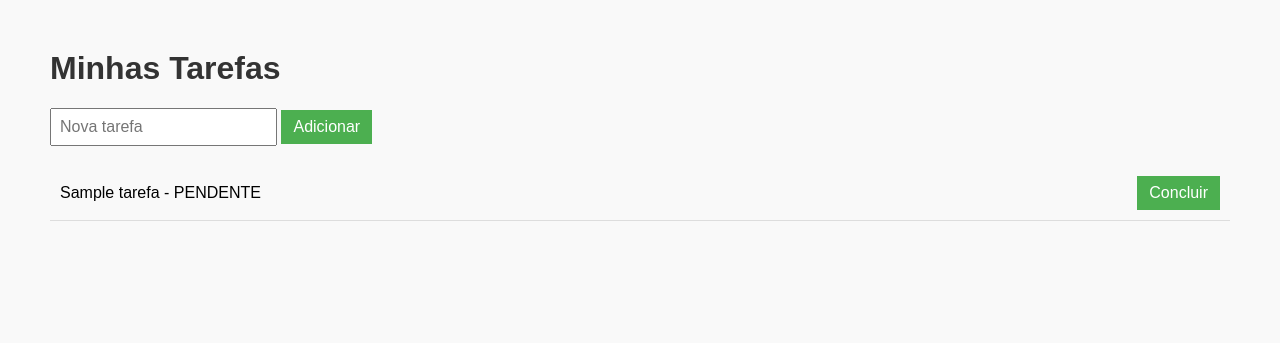
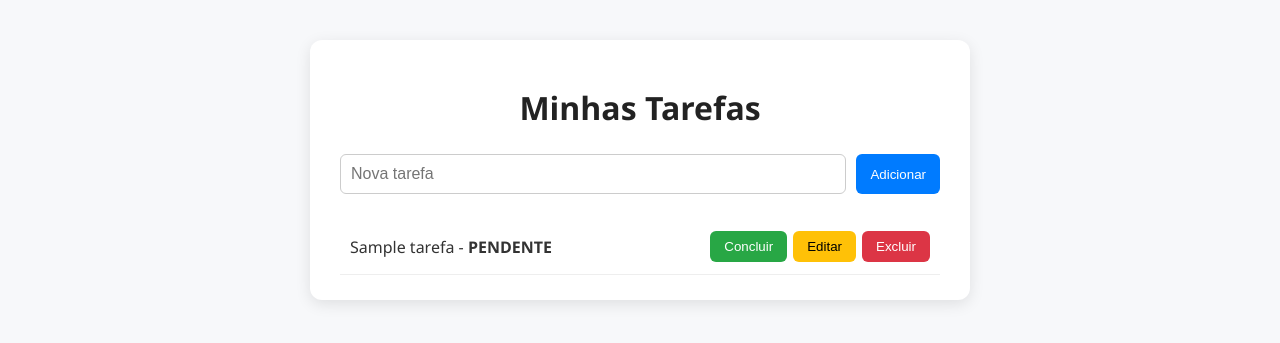
Before and after one commit to DevGabrielBrM/todo-list-projeto-software, a Flask app: page / in a window 1280 px wide. Shown: the top 343 px of the page. Run offline with Flask 3, Linux system fonts and the light colour scheme; tables that the repository leaves empty hold one stand-in row (values such as "Sample post").

Commit message:
Sprint 3

```diff
--- a/Codigo/app.py
+++ b/Codigo/app.py
@@ -1,26 +1,85 @@
-from database import get_db, close_db
-from flask import Flask, render_template, request, redirect, g, url_for
-from models import listar_tarefas, adicionar_tarefa, concluir_tarefa
+from flask import Flask, render_template, request, redirect, url_for
+import os
+import sqlite3
 
-app = Flask(__name__)
-app.teardown_appcontext(close_db)
 
+BASE_DIR = os.path.dirname(os.path.abspath(__file__))
+
+app = Flask(
+    __name__,
+    template_folder=os.path.join(BASE_DIR, 'templates'),
+    static_folder=os.path.join(BASE_DIR, 'static')
+)
+
+DB_PATH = os.path.join(BASE_DIR, 'instance', 'tarefas.db')
+
+
+def conectar():
+    conn = sqlite3.connect(DB_PATH)
+    conn.row_factory = sqlite3.Row
+    return conn
+
+
+def criar_tabela():
+    conn = conectar()
+    conn.execute('''
+        CREATE TABLE IF NOT EXISTS tarefas (
+            id INTEGER PRIMARY KEY AUTOINCREMENT,
+            nome TEXT NOT NULL,
+            status TEXT DEFAULT 'PENDENTE'
+        )
+    ''')
+    conn.commit()
+    conn.close()
 
 @app.route('/')
 def index():
-    tarefas = listar_tarefas()
+    conn = conectar()
+    tarefas = conn.execute('SELECT * FROM tarefas').fetchall()
+    conn.close()
     return render_template('index.html', tarefas=tarefas)
 
+
 @app.route('/add', methods=['POST'])
-def add():
+def add_tarefa():
     nome = request.form['nome']
-    adicionar_tarefa(nome)
+    if nome.strip():
+        conn = conectar()
+        conn.execute('INSERT INTO tarefas (nome) VALUES (?)', (nome,))
+        conn.commit()
+        conn.close()
     return redirect(url_for('index'))
 
-@app.route('/concluir/<int:id>', methods=['POST'])
+
+@app.route('/tarefas/<int:id>/concluir', methods=['POST'])
 def concluir(id):
-    concluir_tarefa(id)
+    conn = conectar()
+    conn.execute('UPDATE tarefas SET status = ? WHERE id = ?', ('CONCLUIDA', id))
+    conn.commit()
+    conn.close()
     return redirect(url_for('index'))
 
+
+@app.route('/tarefas/<int:id>', methods=['POST'])
+def editar(id):
+    novo_nome = request.form['novo_nome']
+    if novo_nome.strip():
+        conn = conectar()
+        conn.execute('UPDATE tarefas SET nome = ? WHERE id = ?', (novo_nome, id))
+        conn.commit()
+        conn.close()
+    return redirect(url_for('index'))
+
+
+@app.route('/tarefas/<int:id>/excluir', methods=['POST'])
+def excluir_tarefa_route(id):
+    conn = conectar()
+    conn.execute('DELETE FROM tarefas WHERE id = ?', (id,))
+    conn.commit()
+    conn.close()
+    return redirect(url_for('index'))
+
+
 if __name__ == '__main__':
+    criar_tabela()
     app.run(debug=True)
--- a/Codigo/models.py
+++ b/Codigo/models.py
@@ -6,10 +6,20 @@ def listar_tarefas():
 
 def adicionar_tarefa(nome):
     db = get_db()
-    db.execute('INSERT INTO tarefas (nome) VALUES (?)', (nome,))
+    db.execute('INSERT INTO tarefas (nome, status) VALUES (?, "PENDENTE")', (nome,))
     db.commit()
 
 def concluir_tarefa(id):
     db = get_db()
     db.execute('UPDATE tarefas SET status = "CONCLUIDA" WHERE id = ?', (id,))
     db.commit()
+
+def editar_tarefa(id, novo_nome):
+    db = get_db()
+    db.execute('UPDATE tarefas SET nome = ? WHERE id = ?', (novo_nome, id))
+    db.commit()
+
+def excluir_tarefa(id):
+    db = get_db()
+    db.execute('DELETE FROM tarefas WHERE id = ?', (id,))
+    db.commit()
--- a/Codigo/static/style.css
+++ b/Codigo/static/style.css
@@ -1,47 +1,122 @@
 body {
-    font-family: Arial, sans-serif;
-    margin: 50px;
-    background-color: #f9f9f9;
+    font-family: 'Segoe UI', Tahoma, Geneva, Verdana, sans-serif;
+    background: #f7f8fa;
+    margin: 0;
+    padding: 0;
+    color: #333;
+}
+
+.container {
+    width: 90%;
+    max-width: 600px;
+    margin: 40px auto;
+    background: #fff;
+    padding: 25px 30px;
+    border-radius: 12px;
+    box-shadow: 0 4px 15px rgba(0,0,0,0.1);
 }
 
 h1 {
+    text-align: center;
+    color: #222;
+    margin-bottom: 25px;
+}
+
+.form-add {
+    display: flex;
+    gap: 10px;
+    margin-bottom: 25px;
+}
+
+.form-add input {
+    flex: 1;
+    padding: 10px;
+    border: 1px solid #ccc;
+    border-radius: 6px;
+    font-size: 16px;
+}
+
+.btn {
+    border: none;
+    border-radius: 6px;
+    padding: 8px 14px;
+    cursor: pointer;
+    transition: all 0.2s;
+    font-weight: 500;
+}
+
+.btn:hover {
+    opacity: 0.9;
+    transform: scale(1.03);
+}
+
+.btn.adicionar { background: #007bff; color: white; }
+.btn.concluir { background: #28a745; color: white; }
+.btn.editar { background: #ffc107; color: black; }
+.btn.excluir { background: #dc3545; color: white; }
+.btn.salvar { background: #007bff; color: white; }
+.btn.cancelar { background: #6c757d; color: white; }
+
+.lista-tarefas {
+    list-style: none;
+    padding: 0;
+    margin: 0;
+}
+
+.lista-tarefas li {
+    display: flex;
+    justify-content: space-between;
+    align-items: center;
+    padding: 12px 10px;
+    border-bottom: 1px solid #eee;
+    transition: background 0.3s;
+}
+
+.lista-tarefas li:hover {
+    background: #f9fafc;
+}
+
+.lista-tarefas li.concluida span {
+    text-decoration: line-through;
+    color: #999;
+}
+
+.botoes {
+    display: flex;
+    gap: 6px;
+}
+
+/* Modal */
+.modal {
+    display: none;
+    position: fixed;
+    z-index: 100;
+    left: 0;
+    top: 0;
+    width: 100%;
+    height: 100%;
+    background-color: rgba(0,0,0,0.5);
+    justify-content: center;
+    align-items: center;
+}
+
+.modal-content {
+    background: #fff;
+    padding: 25px 30px;
+    border-radius: 12px;
+    box-shadow: 0 4px 12px rgba(0,0,0,0.2);
+    width: 90%;
+    max-width: 400px;
+}
+
+.modal-content h2 {
+    margin-top: 0;
     color: #333;
 }
 
-form input {
-    padding: 8px;
-    font-size: 16px;
+.modal-botoes {
+    margin-top: 15px;
+    display: flex;
+    justify-content: flex-end;
+    gap: 10px;
 }
-
-form button {
-    padding: 8px 12px;
-    font-size: 16px;
-    background-color: #4CAF50;
-    color: white;
-    border: none;
-    cursor: pointer;
-}
-
-ul {
-    list-style: none;
-    padding: 0;
-    margin-top: 20px;
-}
-
-li {
-    padding: 10px;
-    border-bottom: 1px solid #ddd;
-    display: flex;
-    justify-content: space-between;
-    align-items: center;
-}
-
-li.concluida {
-    text-decoration: line-through;
-    color: #888;
-    background-color: #f0f0f0;
-}
-
-li form {
-    margin: 0;
-}
--- a/Codigo/templates/index.html
+++ b/Codigo/templates/index.html
@@ -6,23 +6,86 @@
     <link rel="stylesheet" href="{{ url_for('static', filename='style.css') }}">
 </head>
 <body>
+    <div class="container">
         <h1>Minhas Tarefas</h1>
-    <form method="POST" action="/add">
+
+        <!-- Formulário de Adição -->
+        <form method="POST" action="/add" class="form-add">
             <input type="text" name="nome" placeholder="Nova tarefa" required>
-        <button type="submit">Adicionar</button>
+            <button type="submit" class="btn adicionar">Adicionar</button>
         </form>
 
-    <ul>
+        <!-- Lista de Tarefas -->
+        <ul class="lista-tarefas">
             {% for tarefa in tarefas %}
                 <li class="{{ 'concluida' if tarefa['status'] == 'CONCLUIDA' else '' }}">
-                <span>{{ tarefa['nome'] }} - {{ tarefa['status'] }}</span>
+                    <span>{{ tarefa['nome'] }} - <strong>{{ tarefa['status'] }}</strong></span>
+
+                    <div class="botoes">
                         {% if tarefa['status'] == 'PENDENTE' %}
-                    <form method="POST" action="{{ url_for('concluir', id=tarefa['id']) }}" style="display: inline;">
-                        <button type="submit">Concluir</button>
+                            <form method="POST" action="{{ url_for('concluir', id=tarefa['id']) }}">
+                                <button type="submit" class="btn concluir">Concluir</button>
                             </form>
                         {% endif %}
+
+                        <button class="btn editar"
+                                data-id="{{ tarefa['id'] }}"
+                                data-nome="{{ tarefa['nome']|escape }}"
+                                onclick="handleEditar(this)">
+                            Editar
+                        </button>
+
+                        <form method="POST"
+                              action="{{ url_for('excluir_tarefa_route', id=tarefa['id']) }}"
+                              onsubmit="return confirmarExclusao()">
+                            <button type="submit" class="btn excluir">Excluir</button>
+                        </form>
+                    </div>
                 </li>
             {% endfor %}
         </ul>
+    </div>
+
+    <!-- Modal de Edição -->
+    <div id="modal" class="modal">
+        <div class="modal-content">
+            <h2>Editar Tarefa</h2>
+            <form id="formEditar" method="POST">
+                <input type="text" id="novo_nome" name="novo_nome" placeholder="Novo nome da tarefa" required>
+                <div class="modal-botoes">
+                    <button type="submit" class="btn salvar">Salvar</button>
+                    <button type="button" class="btn cancelar" onclick="fecharModal()">Cancelar</button>
+                </div>
+            </form>
+        </div>
+    </div>
+
+    <script>
+        function handleEditar(botao) {
+            const id = botao.getAttribute('data-id');
+            const nome = botao.getAttribute('data-nome');
+            abrirModal(id, nome);
+        }
+
+        function abrirModal(id, nome) {
+            const modal = document.getElementById('modal');
+            modal.style.display = 'flex';
+            document.getElementById('novo_nome').value = nome;
+            document.getElementById('formEditar').action = `/tarefas/${id}`;
+        }
+
+        function fecharModal() {
+            document.getElementById('modal').style.display = 'none';
+        }
+
+        function confirmarExclusao() {
+            return confirm("Tem certeza que deseja excluir esta tarefa?");
+        }
+
+        window.onclick = function(event) {
+            const modal = document.getElementById('modal');
+            if (event.target === modal) fecharModal();
+        }
+    </script>
 </body>
 </html>
```
Also changed, not shown: Codigo/instance/tarefas.db. Lines whose indentation alone changed are shown as unchanged.
